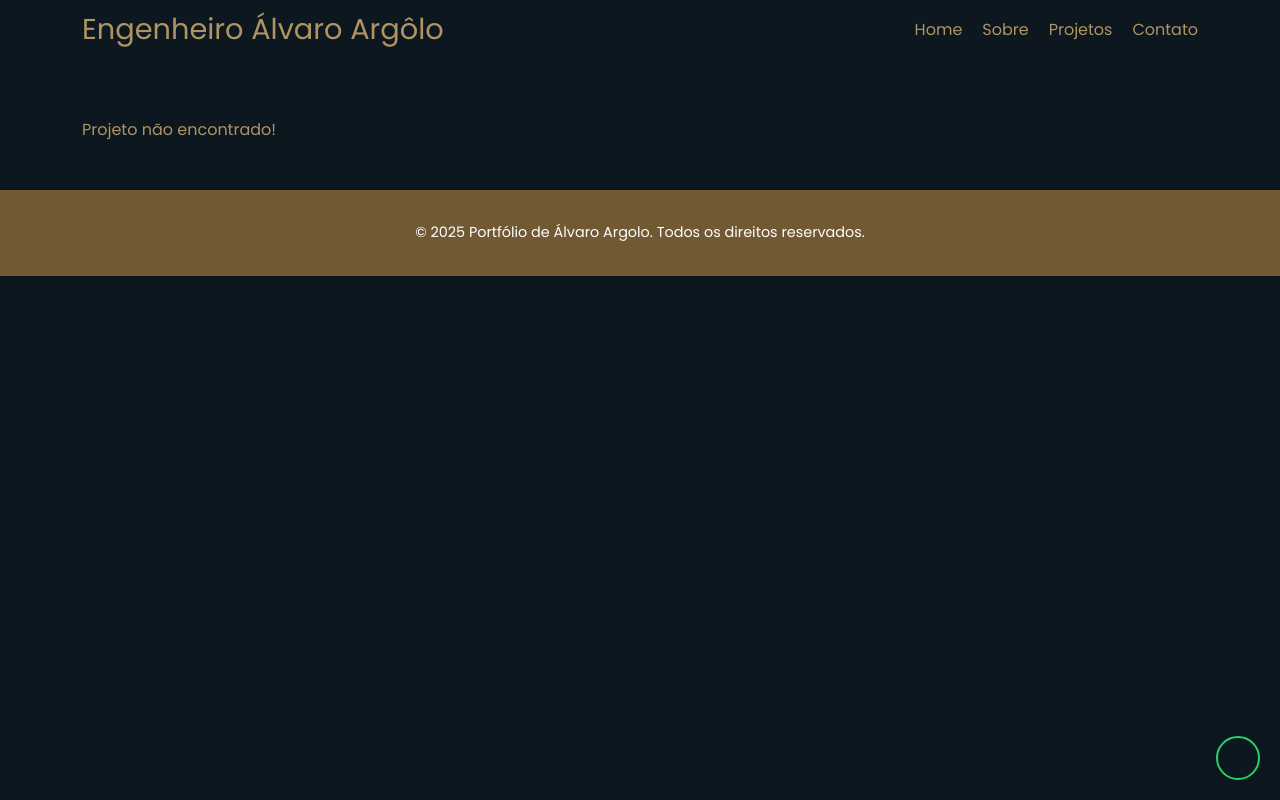
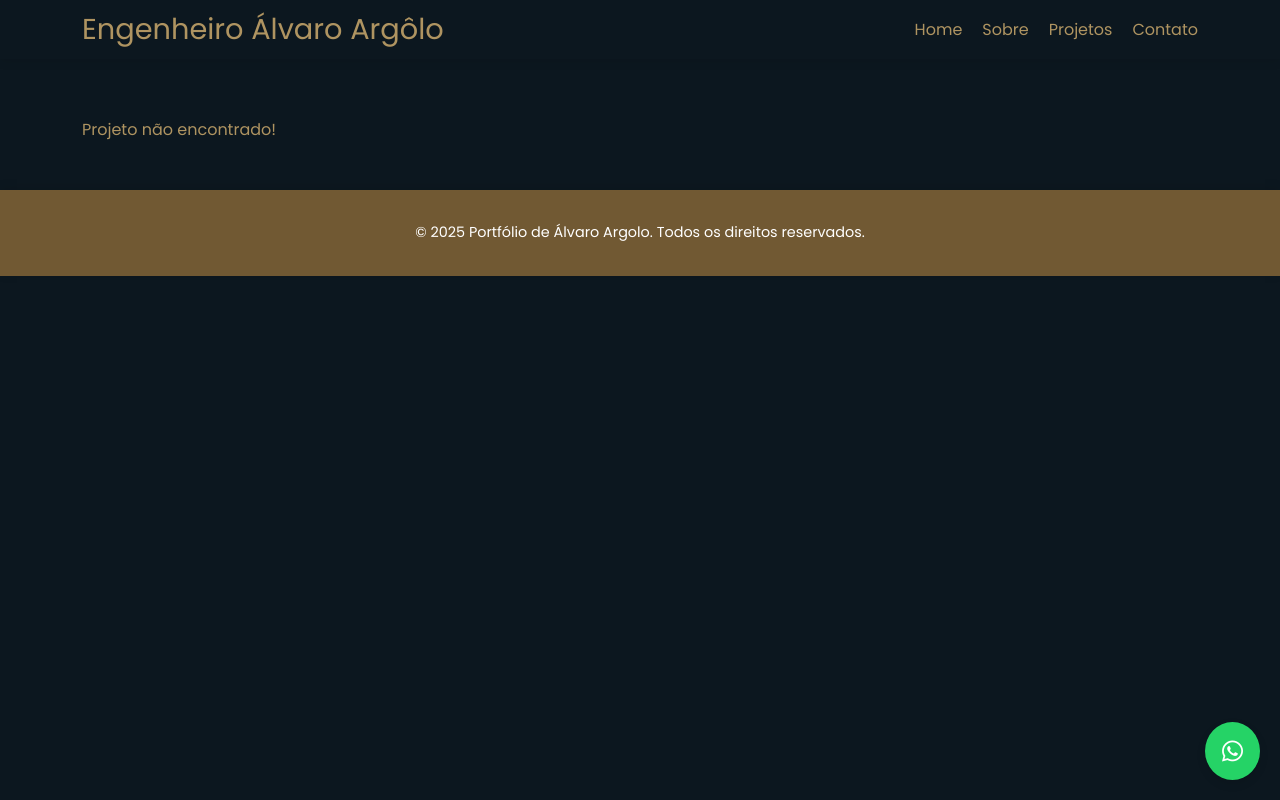
Before and after one commit to vitorosenbergre/portfolio-template, a React (Create React App) app: page /project/1 in a window 1280 px wide. Built offline with nearby package versions, Linux system fonts and the light colour scheme.

Commit message:
[feature] botão do whatsapp funcional

```diff
--- a/public/index.html
+++ b/public/index.html
@@ -28,6 +28,7 @@
     <link rel="preconnect" href="https://fonts.gstatic.com" crossorigin>
     <link href="https://fonts.googleapis.com/css2?family=Poppins:wght@400;500;600;700&display=swap" rel="stylesheet">
     <title>Portfólio de Álvaro Argôlo</title>
+    <link rel="stylesheet" href="https://cdnjs.cloudflare.com/ajax/libs/font-awesome/6.5.1/css/all.min.css" integrity="sha512-DTOQO9RWCH3ppGqcWaEA1BIZOC6xxalwEsw9c2QQeAIftl+Vegovlnee1c9QX4TctnWMn13TZye+giMm8e2LwA==" crossorigin="anonymous" referrerpolicy="no-referrer" />
   </head>
   <body>
     <noscript>You need to enable JavaScript to run this app.</noscript>
--- a/src/components/ScrollToTopButton/ScrollToTopButton.tsx
+++ b/src/components/ScrollToTopButton/ScrollToTopButton.tsx
@@ -26,15 +26,7 @@
     };
   }, []);
 
-  return (
-    <div className="scroll-to-top">
-      {isVisible &&
-        <button onClick={scrollToTop} className="btn btn-primary">
-          &#8593;
-        </button>
-      }
-    </div>
-  );
+  return null;
 };
 
 export default ScrollToTopButton;
--- a/src/components/WhatsAppButton/WhatsAppButton.css
+++ b/src/components/WhatsAppButton/WhatsAppButton.css
@@ -2,29 +2,19 @@
     position: fixed;
     bottom: 20px;
     right: 20px;
-    background-color: transparent; /* Make background transparent */
-    border: 2px solid #25D366; /* Add a green border */
-    padding: 20px; /* Increase padding */
+    background-color: #25D366; /* Make background green */
+    border: 2px solid #25D366; /* Keep border green */
+    padding: 15px; /* Decrease padding */
     border-radius: 50%;
     cursor: pointer;
     box-shadow: 0px 4px 10px rgba(0, 0, 0, 0.1);
-    font-size: 30px; /* Increase icon size */
+    font-size: 24px; /* Decrease icon size */
     display: flex;
     align-items: center;
     justify-content: center;
     z-index: 1000;
-    transition: background-color 0.3s ease, border-color 0.3s ease; /* Add transition */
   }
 
   .whatsapp-button i { /* Target the icon directly */
-    color: #25D366; /* Make the icon green */
+    color: white; /* Make the icon white */
   }
-
-  .whatsapp-button:hover {
-    background-color: #25D366; /* Green background on hover */
-    border-color: #25D366; /* Keep border green on hover */
-  }
-
-  .whatsapp-button:hover i {
-    color: white; /* White icon on hover */
-  }
--- a/src/components/WhatsAppModal/WhatsAppModal.css
+++ b/src/components/WhatsAppModal/WhatsAppModal.css
@@ -10,7 +10,7 @@
 
   .whatsapp-modal-overlay {
     position: fixed;
-    bottom: 70px; /* Adjust this value to position it above the WhatsApp button */
+    bottom: 90px; /* Adjusted to clear the WhatsApp button */
     right: 20px;
     display: flex;
     align-items: flex-end; /* Align to the bottom */
@@ -145,7 +145,7 @@
   /* Responsive adjustments */
   @media (max-width: 768px) {
     .whatsapp-modal-overlay {
-      bottom: 60px; /* Adjust for smaller screens */
+      bottom: 80px; /* Adjust for smaller screens */
       right: 10px;
     }
 
@@ -157,7 +157,7 @@
 
   @media (max-width: 480px) {
     .whatsapp-modal-overlay {
-      bottom: 50px; /* Further adjust for very small screens */
+      bottom: 70px; /* Further adjust for very small screens */
       right: 5px;
     }
 
```
